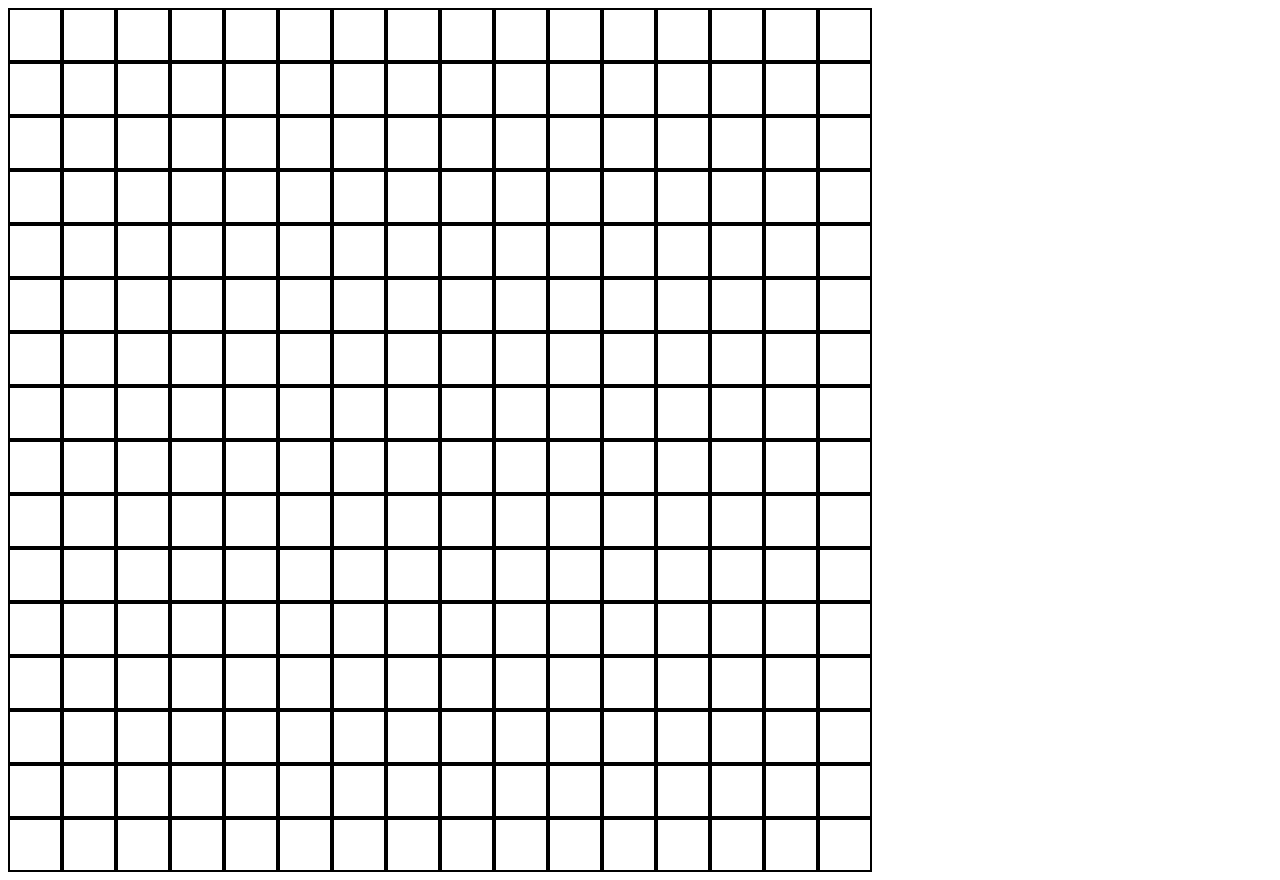
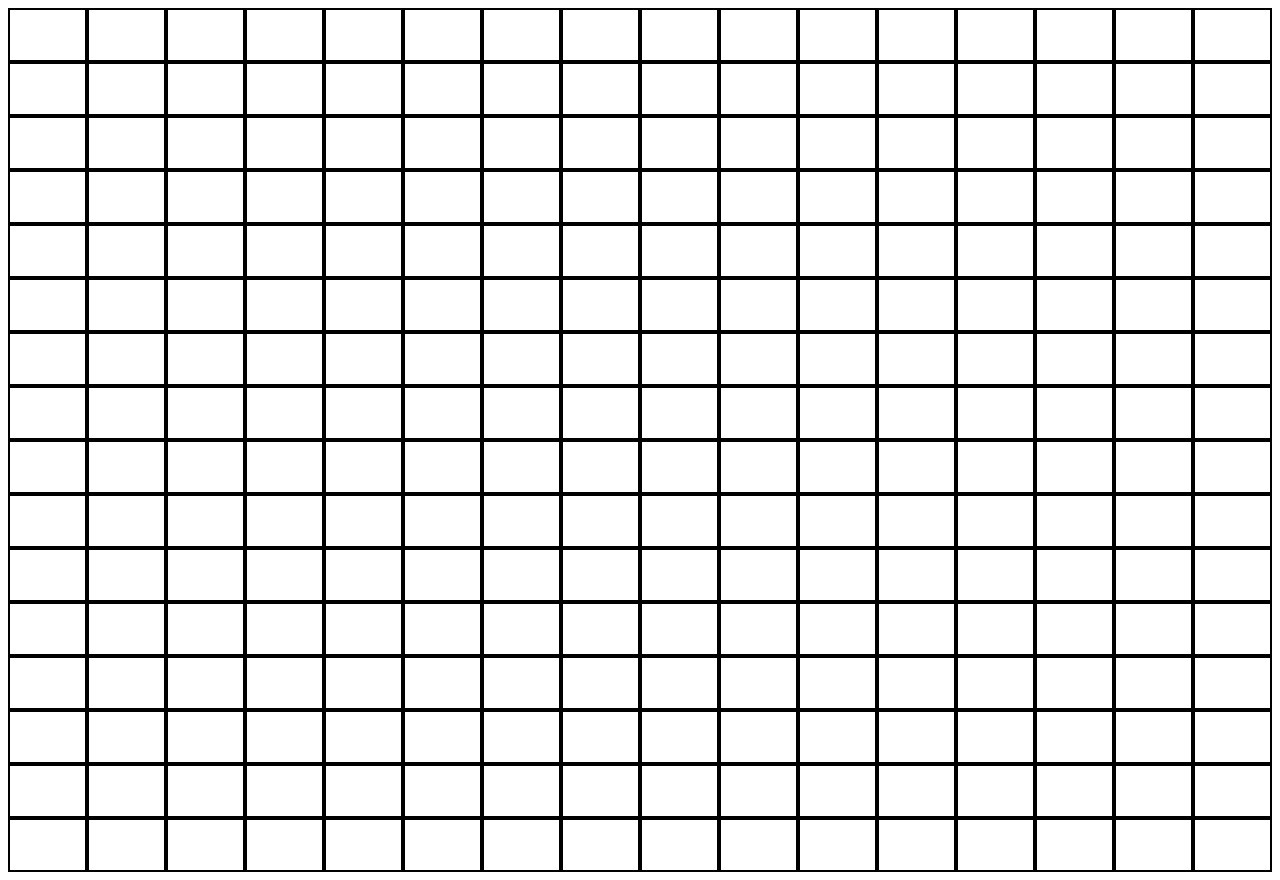
Before and after one commit to tuananh-ng/odin-etch-a-sketch, a plain HTML site: page index.html in a window 1280 px wide. Drawn offline with Linux system fonts and the light colour scheme.

Commit message:
Update style.css
Change the width of the squares so that a row matches the screen width
no matter what.

```diff
--- a/style.css
+++ b/style.css
@@ -3,7 +3,7 @@
 }
 
 .container .square {
-    width: 50px;
+    width: 100vw;
     height: 50px;
     border: 2px solid black;
 }
```
